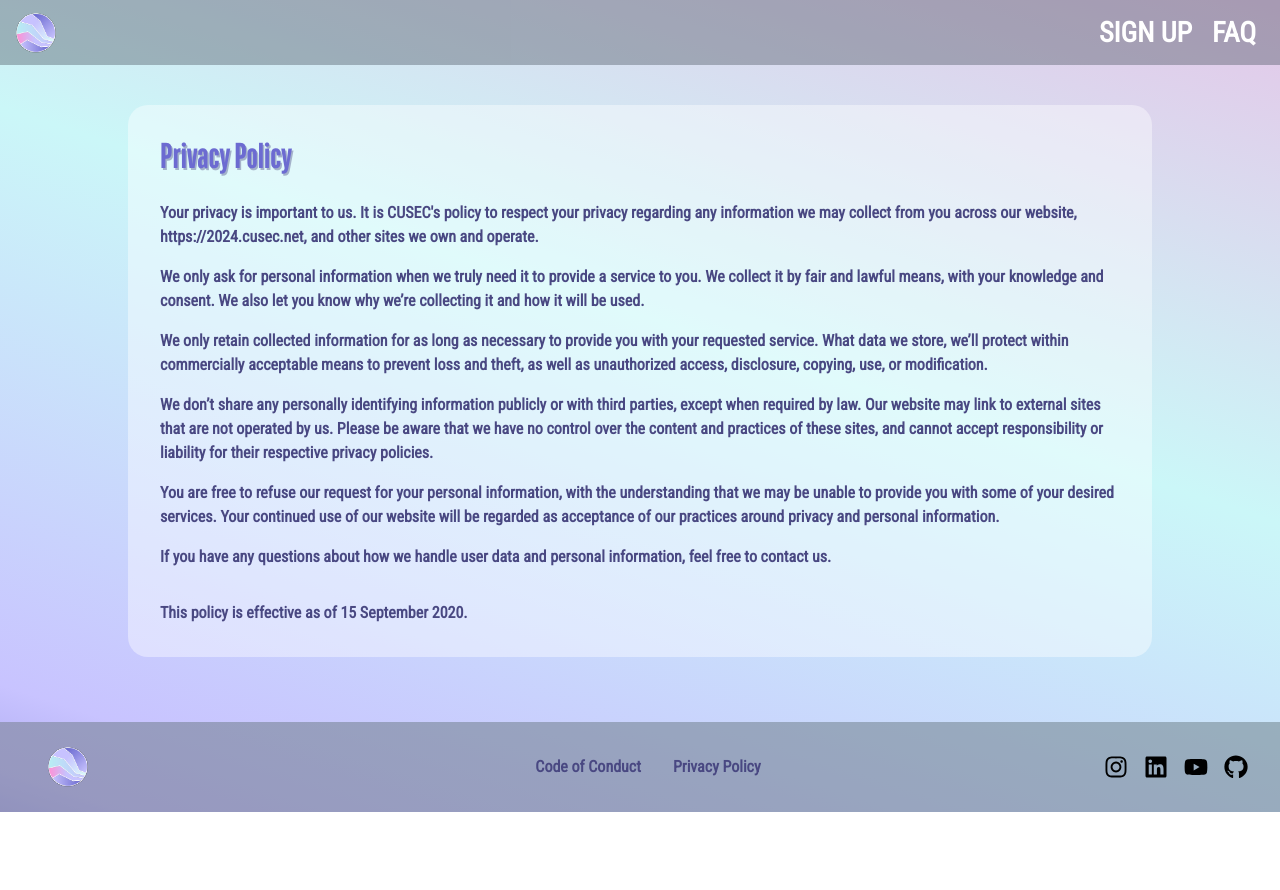
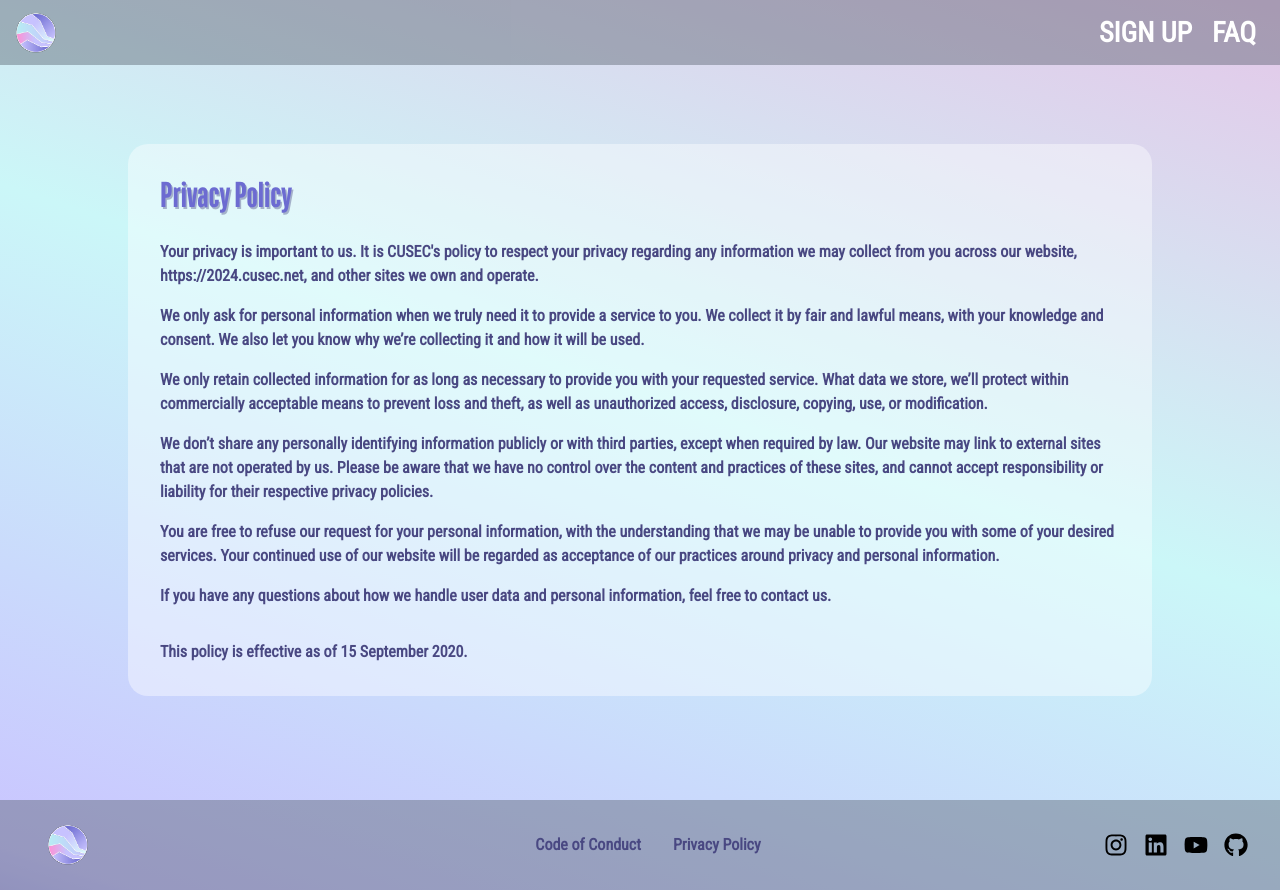
Before and after one commit to cusec/2025, a Next.js app: page /privacy-policy in a window 1280 px wide. Before the commit the page ends 812 px from the top, so only its background shows below. Built offline with nearby package versions, Linux system fonts and the light colour scheme.

Commit message:
fix: privacy policy height

```diff
--- a/app/privacy-policy/page.tsx
+++ b/app/privacy-policy/page.tsx
@@ -12,7 +12,7 @@ export default function privacyPolicy() {
   return (
     <>
       <title>Privacy Policy</title>
-      <main className="mainGradientBackground flex flex-col overflow-x-hidden">
+      <main className="flex flex-col overflow-x-hidden min-h-screen justify-center">
         <div className="h-auto flex items-center justify-center my-[65px]">
           <PrivacyPolicy />
         </div>
```
